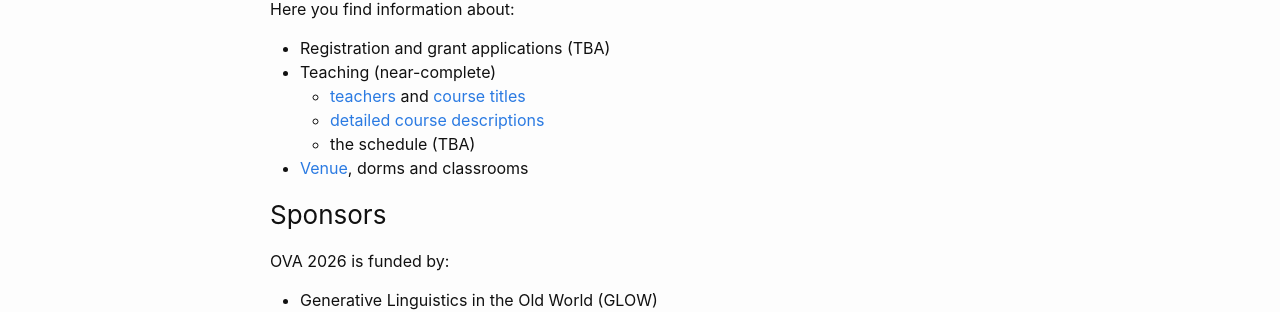
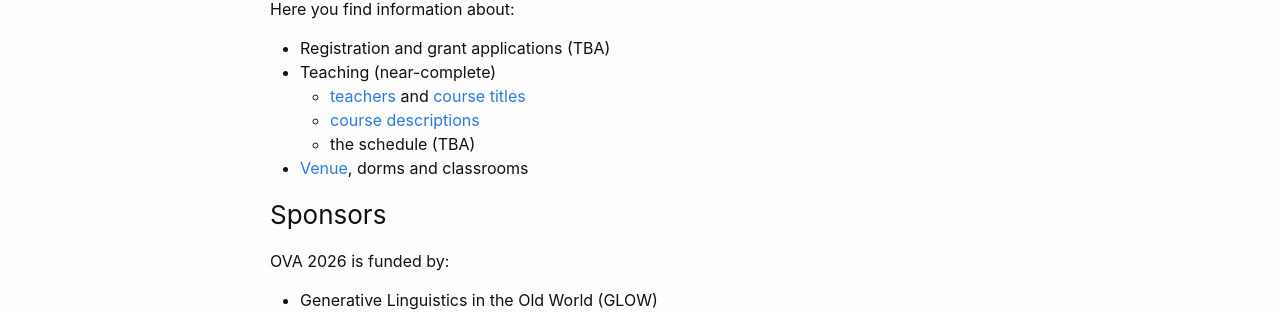
Before and after one commit to ovaschool/ovaschool.github.io, a Jekyll site: the page built from staticpages/ova2026.markdown, in a window 1280 px wide and 900 px high. Shown: the part 230-542 px from the top of the window. Built offline with Jekyll 4.4.1, drawn with Linux system fonts in a browser that asks for light colours.

Commit message:
Update ova2026.markdown

```diff
--- a/staticpages/ova2026.markdown
+++ b/staticpages/ova2026.markdown
@@ -11,7 +11,7 @@ Here you find information about:
 - Registration and grant applications (TBA)
 - Teaching (near-complete)
     - [teachers](#ova-teachers-and-course-titles) and [course titles](#ova-teachers-and-course-titles)
-    - [detailed course descriptions](#course-descriptions)
+    - [course descriptions](#course-descriptions)
     - the schedule (TBA)
 - [Venue](#venue), dorms and classrooms
 
```
